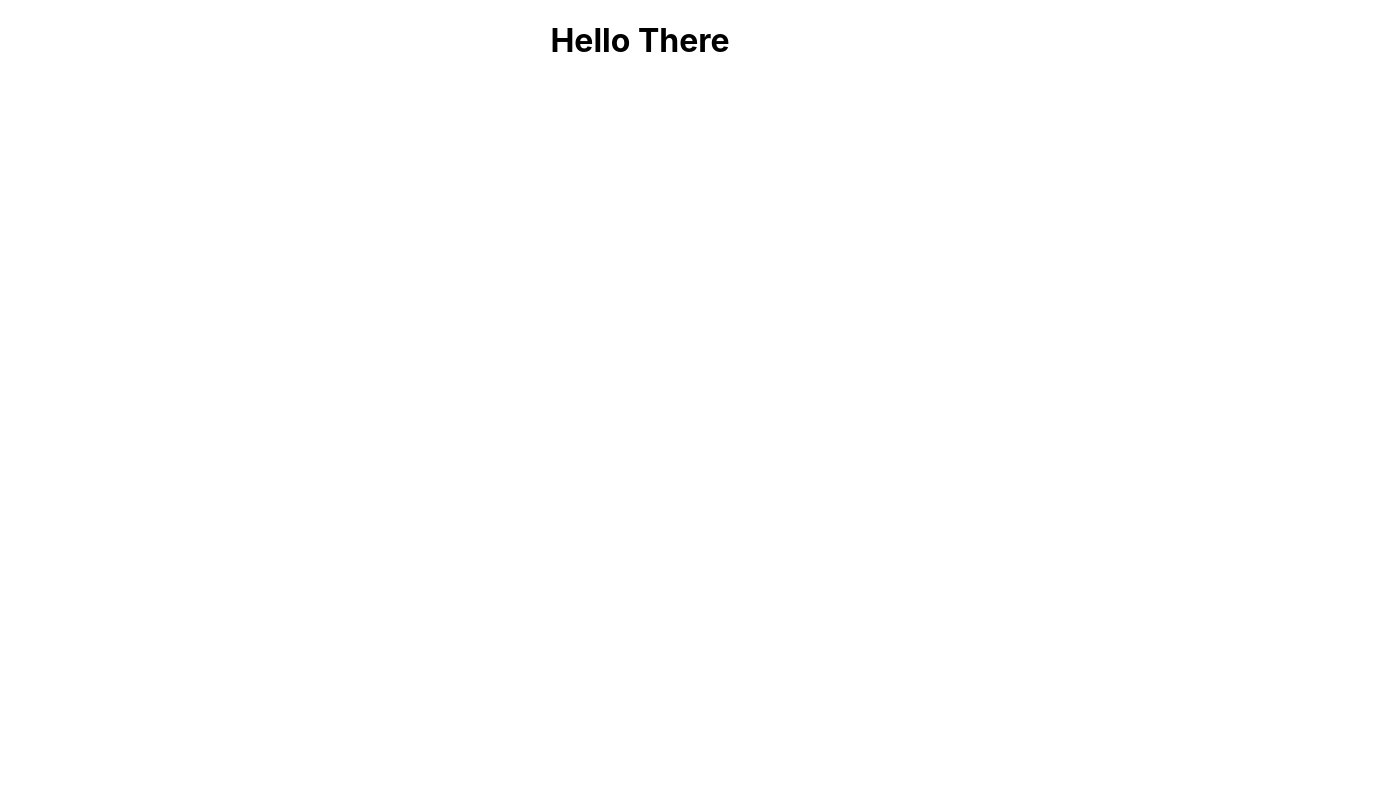
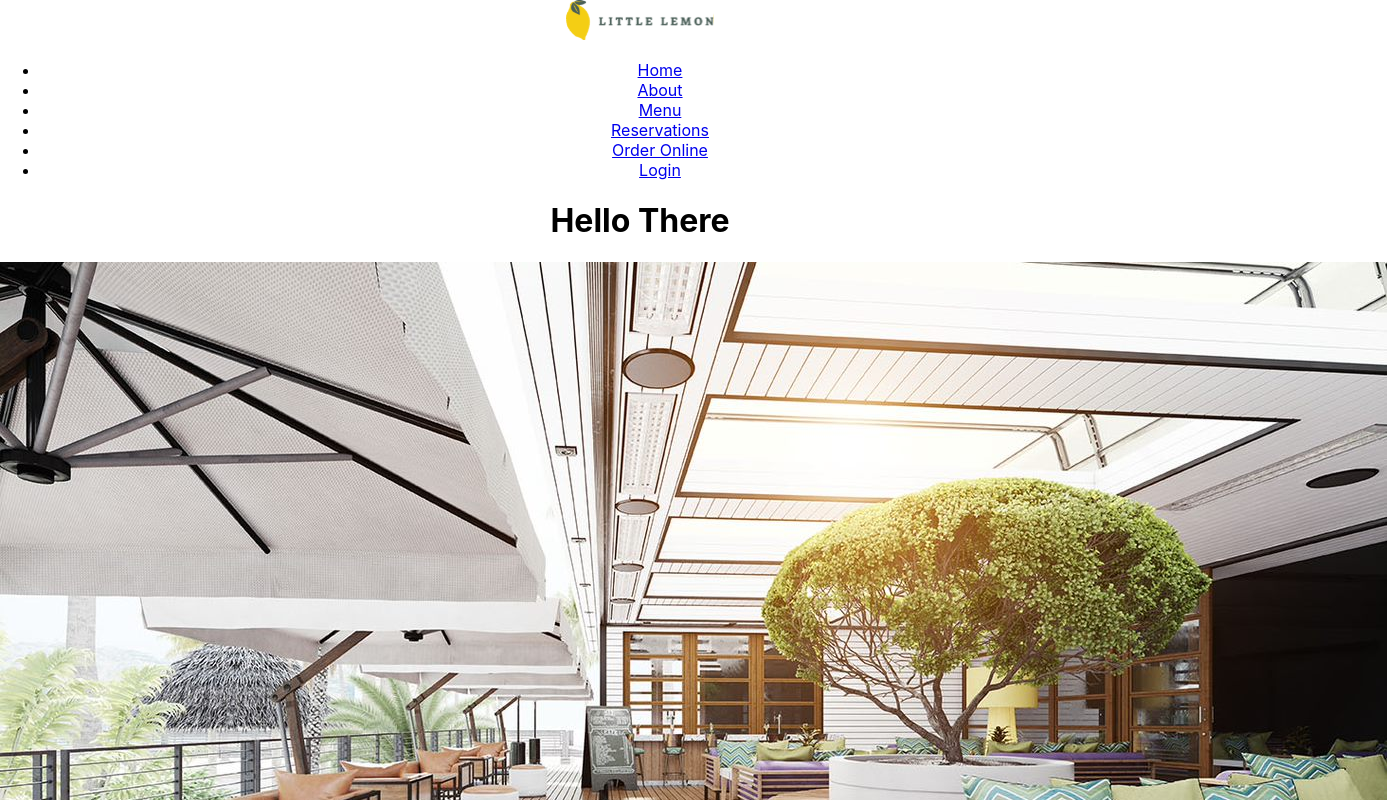
Before and after one commit to naghamsayegh/little-lemon-restaurant, a React (Create React App) app: page / in a window 1280 px wide. Shown: the top 800 px of the page, 1387 px wide, since content can reach past the window. Built offline with nearby package versions, Linux system fonts and the light colour scheme.

Commit message:
Prepare Little Lemon web app for search engines and social media platforms using Open Graph meta tags

```diff
--- a/public/index.html
+++ b/public/index.html
@@ -5,6 +5,17 @@
     <link rel="icon" href="%PUBLIC_URL%/favicon.ico" />
     <meta name="viewport" content="width=device-width, initial-scale=1" />
     <meta name="theme-color" content="#000000" />
+
+    <meta
+      name="description"
+      content="Little Lemon is a family-owned Mediterranean restaurant , focused on traditional recipes served with a modern twist "
+    />
+    <meta name="og:title" content="Little Lemon restaurant" />
+    <meta
+      name="og:description"
+      content="Little Lemon is a family-owned Mediterranean restaurant , focused on traditional recipes served with a modern twist "
+    />
+    <meta name="og:image" content="../src/Assets/Images/Logo .svg" />
     <meta
       name="description"
       content="Web site created using create-react-app"
--- a/src/App.js
+++ b/src/App.js
@@ -1,10 +1,16 @@
 import "./App.css";
+import { Header } from "./Components/Header";
+import {Footer} from "./Components/Footer"
 
 function App() {
   return (
-    <div className="App">
-      <h1>Hello There</h1>
-    </div>
+    <fragment className="App">
+      <Header />
+      <main>
+        <h1>Hello There</h1>
+      </main>
+      <Footer/>
+    </fragment>
   );
 }
 
--- /dev/null
+++ b/src/Components/Footer.js
@@ -0,0 +1,52 @@
+import React from "react";
+import restaurant from "../Assets/Images/restaurant.jpg";
+
+export const Footer = () => {
+  return (
+    <footer>
+      <img src={restaurant} alt="Restaurant" />
+      <nav>
+        <ul>
+          <li>
+            <a href="home">Home</a>
+          </li>
+          <li>
+            <a href="About">About</a>
+          </li>
+          <li>
+            <a href="Menu">Menu</a>
+          </li>
+          <li>
+            <a href="Reservations">Reservations</a>
+          </li>
+          <li>
+            <a href="Order Online">Order Online</a>
+          </li>
+          <li>
+            <a href="Order Online">Login</a>
+          </li>
+        </ul>
+      </nav>
+      <section>
+        <h2>Contact</h2>
+        <nav>
+          <ul>
+            <li>Address</li>
+            <li>Email Address</li>
+            <li>Phone Number</li>
+          </ul>
+        </nav>
+      </section>
+      <section>
+        <h2>Social Media Links</h2>
+        <nav>
+          <ul>
+            <li>Facebook</li>
+            <li>Instagram</li>
+            <li>Twitter</li>
+          </ul>
+        </nav>
+      </section>
+    </footer>
+  );
+};
--- /dev/null
+++ b/src/Components/Header.js
@@ -0,0 +1,32 @@
+import React from "react";
+import logo from "../Assets/Images/Logo .svg";
+
+export const Header = () => {
+  return (
+    <header>
+      <img src={logo} alt="Little Lemon Restaurant Logo" />
+      <nav>
+        <ul>
+          <li>
+            <a href="home">Home</a>
+          </li>
+          <li>
+            <a href="About">About</a>
+          </li>
+          <li>
+            <a href="Menu">Menu</a>
+          </li>
+          <li>
+            <a href="Reservations">Reservations</a>
+          </li>
+          <li>
+            <a href="Order Online">Order Online</a>
+          </li>
+          <li>
+            <a href="Order Online">Login</a>
+          </li>
+        </ul>
+      </nav>
+    </header>
+  );
+};
```
Also changed, not shown: src/Assets/Images/Logo .svg (added), src/Assets/Images/restaurant.jpg (added), src/Components/Main.js (added), src/Components/Testimonials.js (added).
